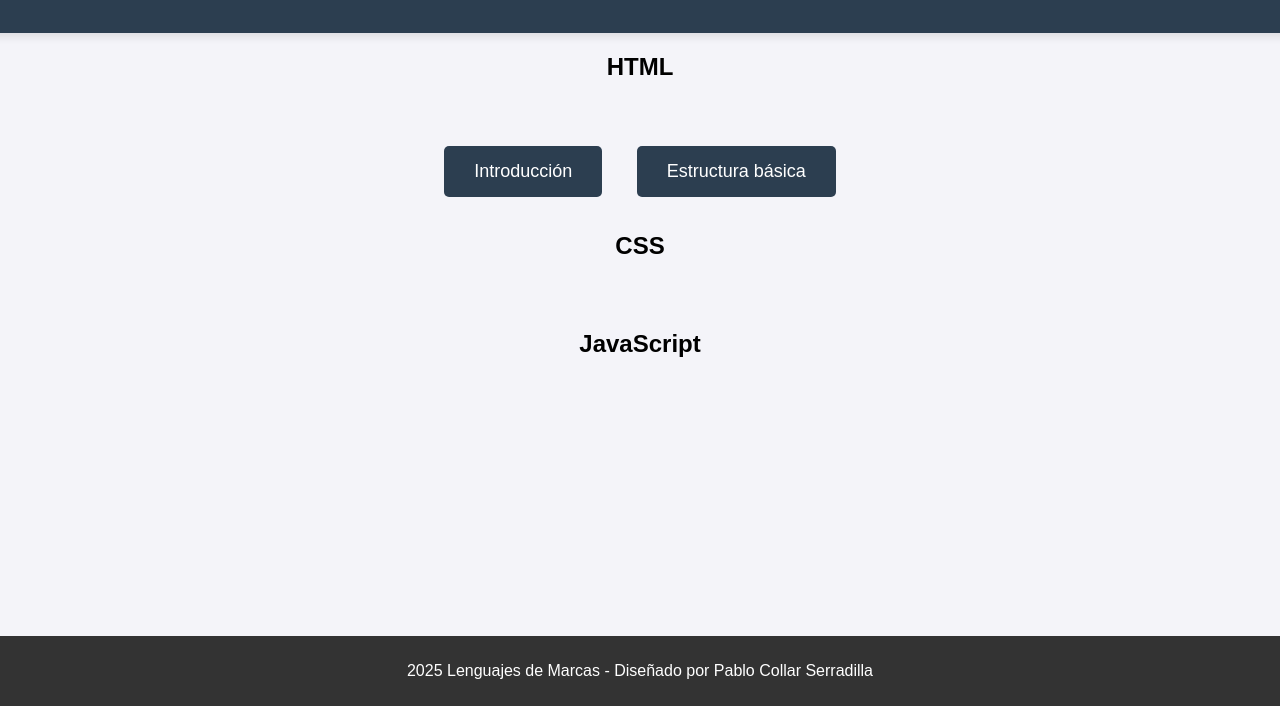
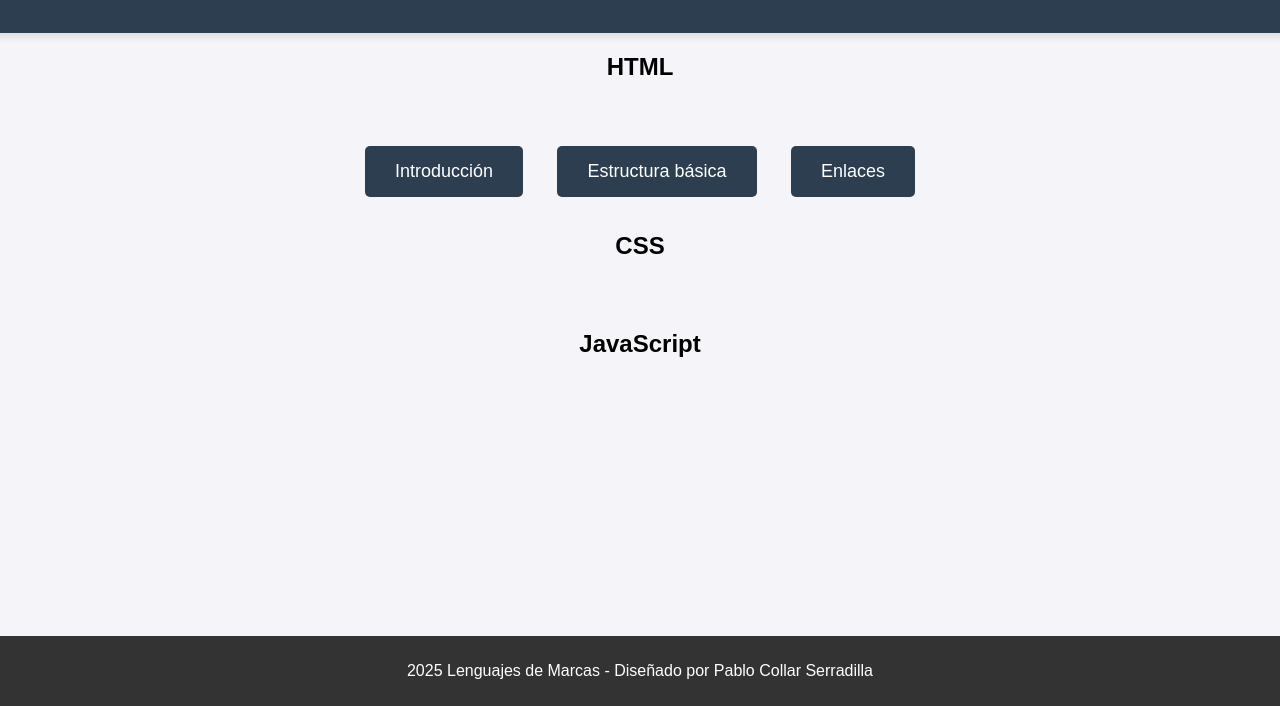
Before and after one commit to Serra-albarregas/LenguajesDeMarca, a plain HTML site: page index.html in a window 1280 px wide. Shown: the part 94-800 px from the top of the page. Drawn offline with Linux system fonts and the light colour scheme.

Commit message:
Mostrar enlaces

```diff
--- a/index.html
+++ b/index.html
@@ -16,7 +16,7 @@
     <nav>
         <a href="teoria/html/introduccion.html">Introducción</a>
         <a href="teoria/html/estructura.html">Estructura básica</a>
-        <a href="teoria/html/enlaces.html" style="display: none;">Enlaces</a>
+        <a href="teoria/html/enlaces.html">Enlaces</a>
         <a href="teoria/html/listas.html" style="display: none;">Listas</a>
         <a href="teoria/html/tablas.html" style="display: none;">Tablas</a>
         <a href="teoria/html/imagenes.html" style="display: none;">Imágenes</a>
```
Also changed, not shown: menu.html (+1 -1 lines).
